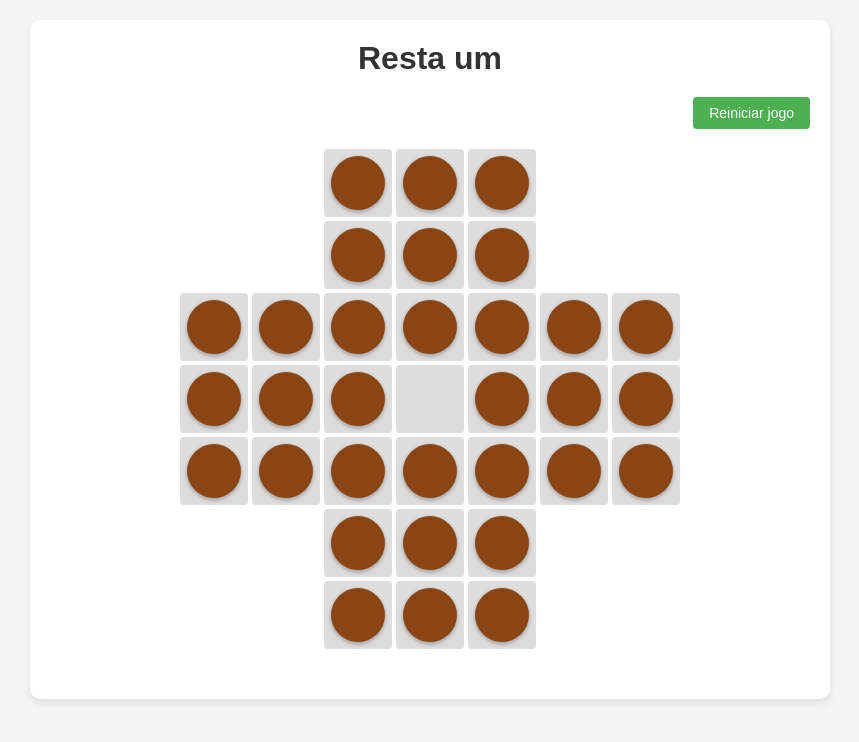
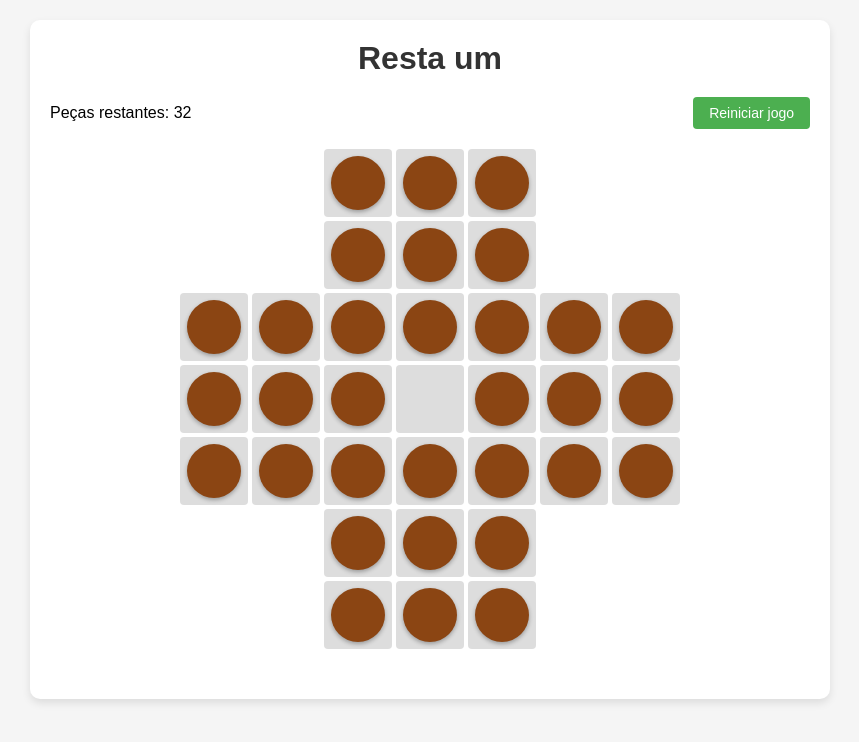
Before and after one commit to marceloalfonso/resta-um, a plain HTML site: page index.html in a window 1280 px wide. Shown: the whole page, without its empty margins (210-1069 px from the left). Drawn offline with Linux system fonts and the light colour scheme.

Commit message:
feat: display piece count

```diff
--- a/index.html
+++ b/index.html
@@ -10,6 +10,7 @@
     <div class="container">
       <h1>Resta um</h1>
       <div class="game-info">
+        <p>Peças restantes: <span id="remaining-pieces">32</span></p>
         <button id="restart-button">Reiniciar jogo</button>
       </div>
       <div id="board" class="board"></div>
--- a/script.js
+++ b/script.js
@@ -2,6 +2,7 @@ document.addEventListener('DOMContentLoaded', () => {
   const gameState = {
     board: [],
     selectedCell: null,
+    remainingPieces: 32,
   };
 
   const boardLayout = [
@@ -19,6 +20,7 @@ document.addEventListener('DOMContentLoaded', () => {
 
   const boardElement = document.getElementById('board');
   const restartButton = document.getElementById('restart-button');
+  const remainingPiecesElement = document.getElementById('remaining-pieces');
 
   initGame();
 
@@ -28,7 +30,9 @@ document.addEventListener('DOMContentLoaded', () => {
     boardElement.innerHTML = '';
     gameState.board = [];
     gameState.selectedCell = null;
+    gameState.remainingPieces = 32;
 
+    updateRemainingPieces();
     createBoard();
   }
 
@@ -156,6 +160,9 @@ document.addEventListener('DOMContentLoaded', () => {
     removePieceFromCell(fromRow, fromCol);
     removePieceFromCell(middleRow, middleCol);
     addPieceToCell(toRow, toCol);
+
+    gameState.remainingPieces--;
+    updateRemainingPieces();
   }
 
   function removePieceFromCell(row, col) {
@@ -182,4 +189,8 @@ document.addEventListener('DOMContentLoaded', () => {
       `.cell[data-row="${row}"][data-col="${col}"]`
     );
   }
+
+  function updateRemainingPieces() {
+    remainingPiecesElement.textContent = gameState.remainingPieces;
+  }
 });
--- a/styles.css
+++ b/styles.css
@@ -29,7 +29,8 @@ h1 {
 
 .game-info {
   display: flex;
-  justify-content: flex-end;
+  justify-content: space-between;
+  align-items: center;
   margin-bottom: 20px;
 }
 
```
